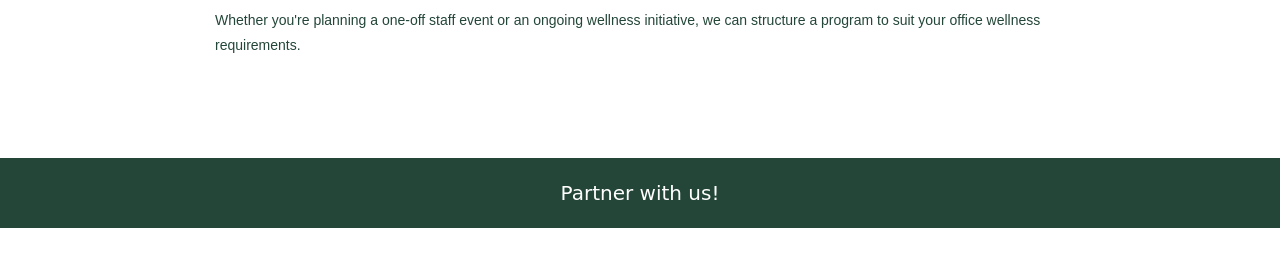
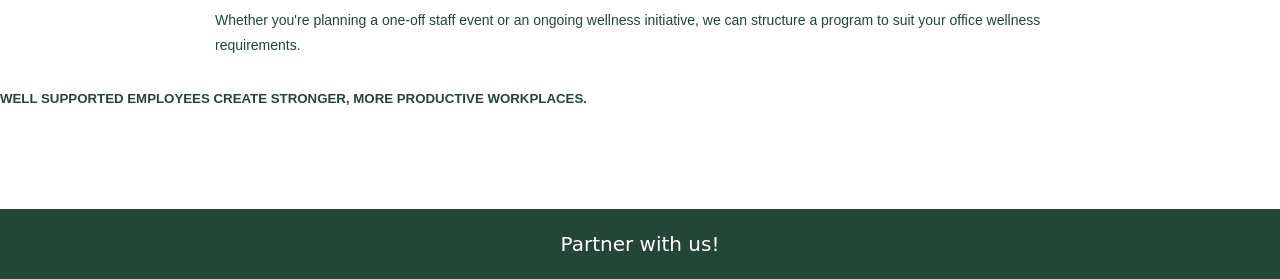
Before and after one commit to balance708/m-cyf6, a plain HTML site: page index.html in a window 1280 px wide. Shown: the part 1855-2134 px from the top of the page. Before the commit the page ends 2083 px from the top, so only its background shows below. Drawn offline with Linux system fonts and the light colour scheme.

Commit message:
Add closing statement header to index.html

```diff
--- a/index.html
+++ b/index.html
@@ -71,7 +71,9 @@
     Whether you're planning a one-off staff event or an ongoing wellness initiative, we can structure a program to suit your office wellness requirements.
   </p>
 
-
+    <h5 class="closer">
+<strong>WELL SUPPORTED EMPLOYEES CREATE STRONGER, MORE PRODUCTIVE WORKPLACES.</strong>
+</h5>
 
 
      <div class="footer-box">
```
